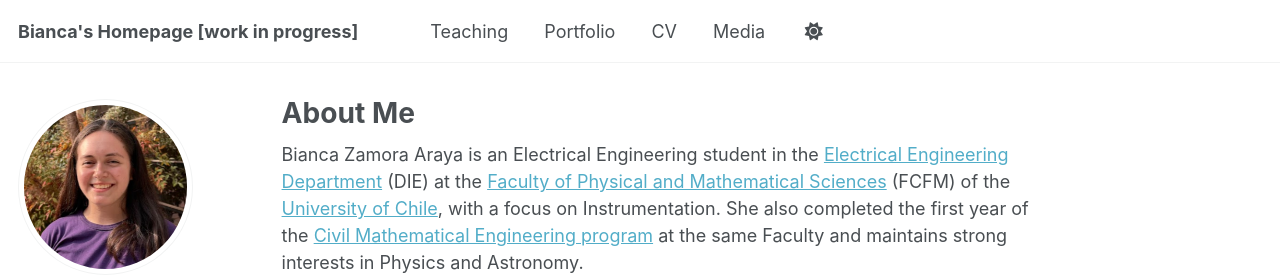
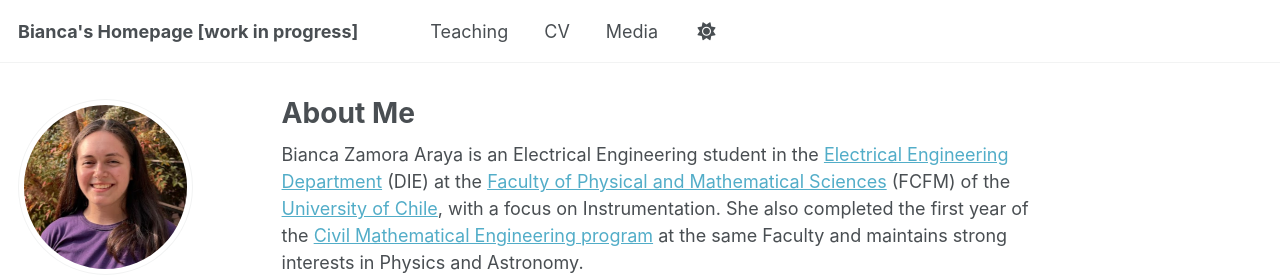
Before and after one commit to Bianca-Zamora-Araya/Bianca-Zamora-Araya.github.io, a Jekyll site: the page built from _pages/about.md, in a window 1280 px wide. Shown: the top 275 px of the page. Built offline with Jekyll 4.4.1, drawn with Linux system fonts in a browser that asks for light colours; a script that is not in the unit is left out.

Commit message:
Update navigation.yml

```diff
--- a/_data/navigation.yml
+++ b/_data/navigation.yml
@@ -14,9 +14,6 @@ main:
   - title: "Teaching"
     url: /teaching/
 
-  - title: "Portfolio"
-    url: /portfolio/
-
   #- title: "Blog Posts"
   #  url: /year-archive/
 
@@ -26,6 +23,9 @@ main:
   - title: "Media"
     url: /media/
 
+  # - title: "Portfolio"
+  #   url: /portfolio/
+
   # - title: "CV"
   #   url: /cv-json/
 
```
